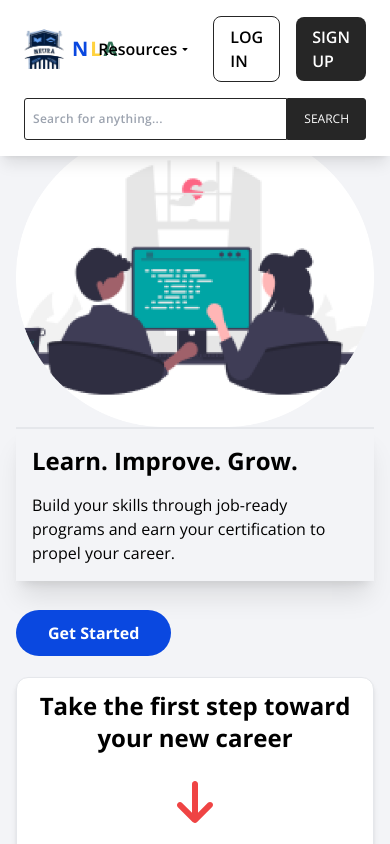
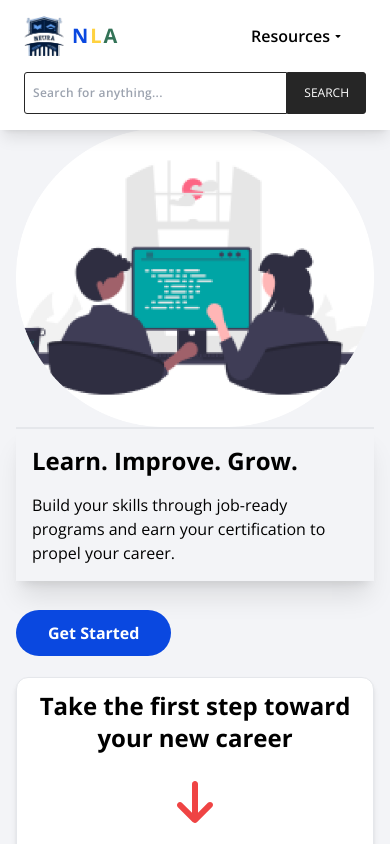
Before and after one commit to FrontEndDevo/NeuraLearnAcademy, a React (Vite) app: page / in a window 390 px wide. Shown: the top 844 px of the page. Built offline with nearby package versions, Linux system fonts and the light colour scheme; no server answers.

Commit message:
Update Navbar component to hide login and signup links on small screens

```diff
--- a/src/common/Navbar/Navbar.jsx
+++ b/src/common/Navbar/Navbar.jsx
@@ -115,13 +115,13 @@ const Navbar = () => {
             <div className="flex items-center gap-4 font-semibold uppercase">
               <Link
                 to="/login"
-                className="px-4 py-2 duration-200 border rounded-lg border-neutral-800 hover:bg-neutral-200"
+                className="hidden px-4 py-2 duration-200 border rounded-lg md:block border-neutral-800 hover:bg-neutral-200"
               >
                 Log in
               </Link>
               <Link
                 to="/signup"
-                className="px-4 py-2 text-white duration-200 rounded-lg bg-neutral-800 hover:bg-neutral-900"
+                className="hidden px-4 py-2 text-white duration-200 rounded-lg md:block bg-neutral-800 hover:bg-neutral-900"
               >
                 Sign Up
               </Link>
```
